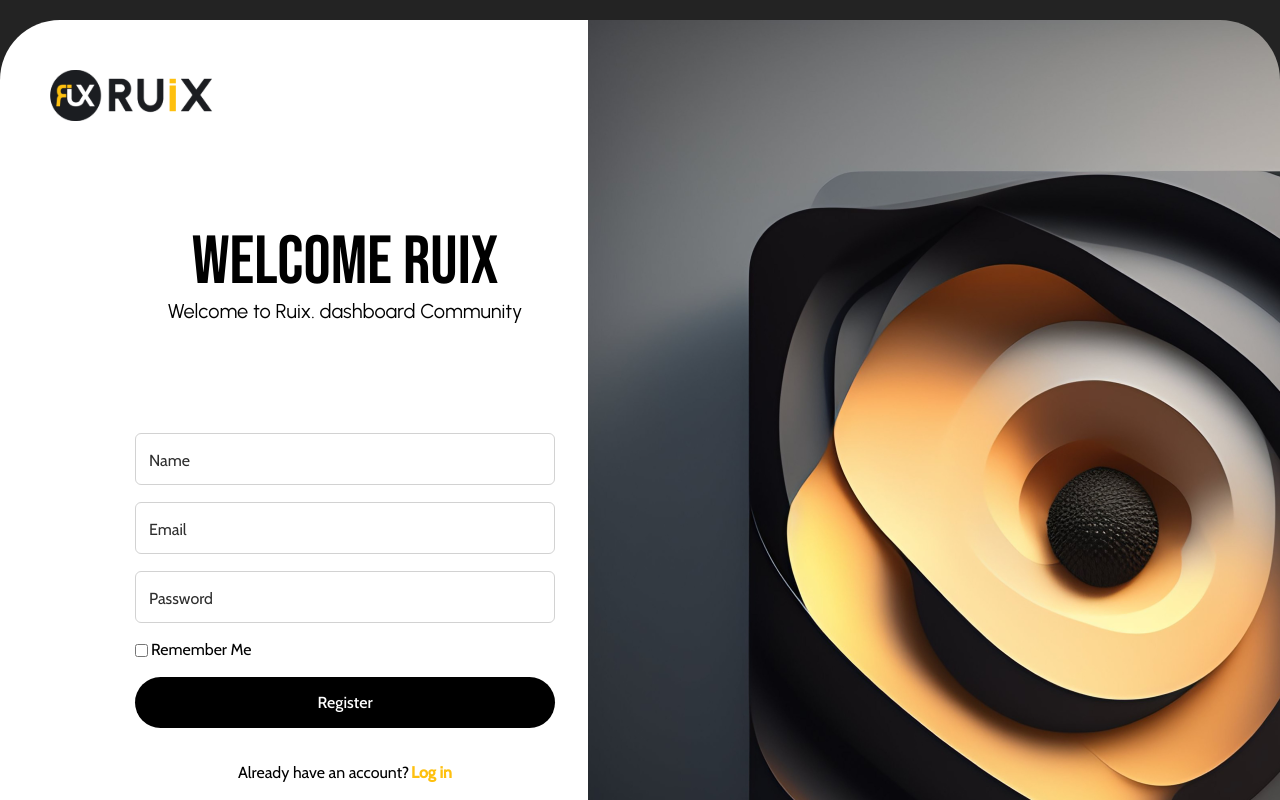
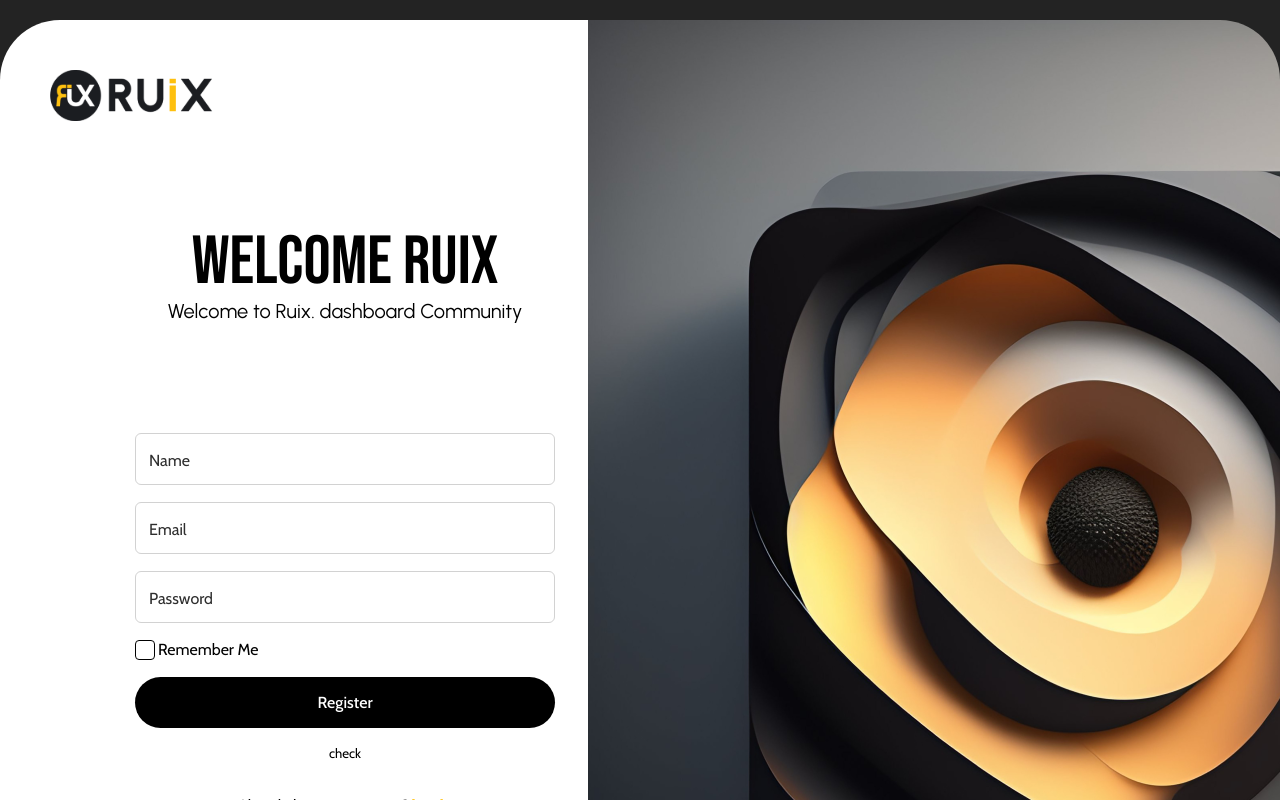
Before and after one commit to stepan10andreev/ruix-registration_form, a Next.js app: page / in a window 1280 px wide. Shown: the top 800 px of the page. Built offline with nearby package versions, Linux system fonts and the light colour scheme.

Commit message:
add react-hook-form and add validate in RegictrationForm

```diff
--- a/package.json
+++ b/package.json
@@ -12,11 +12,13 @@
     "@types/node": "20.3.1",
     "@types/react": "18.2.14",
     "@types/react-dom": "18.2.6",
+    "clsx": "^1.2.1",
     "eslint": "8.43.0",
     "eslint-config-next": "13.4.7",
     "next": "13.4.7",
     "react": "18.2.0",
     "react-dom": "18.2.0",
+    "react-hook-form": "^7.45.0",
     "typescript": "5.1.3"
   },
   "devDependencies": {
--- a/src/app/globals.css
+++ b/src/app/globals.css
@@ -7,7 +7,7 @@
   --input-placeholder-color:  #2E2E2E;
   --body-bg:                  rgb(35, 35, 35);
   --grey:                     #D2D2D2;
-  /* --grey-hover:               #a0a0a0; */
+  --error-color:              rgb(181, 0, 0);
   --grey-accent:              #a5a5a5;
   --yellow:                   #FEC00F;
   --yellow-accent:            #cc9500;
--- a/src/components/RegistrationFormContainer/RegistrationForm/RegistrationForm.module.scss
+++ b/src/components/RegistrationFormContainer/RegistrationForm/RegistrationForm.module.scss
@@ -46,10 +46,6 @@
   }
 }
 
-.checkbox {
-  margin: 0;
-}
-
 
 .button {
   padding: 16px;
@@ -85,3 +81,41 @@
   justify-items: center;
   gap: 3px;
 }
+
+
+
+.checkbox {
+  margin: 0;
+  -webkit-appearance: none;
+  appearance: none;
+  width: 1.5em;
+  height: 1.5em;
+  border: 1px solid var(--black);
+  border-radius: 4px;
+  outline: none;
+  cursor: pointer;
+
+  & + span {
+    cursor: pointer;
+  }
+
+  &.checked {
+    position: relative;
+    background-color: var(--grey);
+
+    &::before {
+      content: '\2713';
+      text-align: center;
+      color: var(--yellow-accent);
+      line-height: 1em;
+      width: 1em;
+      height: 1em;
+      margin: 0.25em;
+      display: inline-block;
+    }
+  }
+}
+
+.error {
+  color: var(--error-color);
+}
--- a/src/components/RegistrationFormContainer/RegistrationForm/RegistrationForm.tsx
+++ b/src/components/RegistrationFormContainer/RegistrationForm/RegistrationForm.tsx
@@ -1,24 +1,105 @@
-import React from 'react'
+'use client'
+import React, { useEffect, useState } from 'react'
 import styles from './RegistrationForm.module.scss'
 import { UIText } from '@/components/ui-components/UIText/UIText'
+import { SubmitHandler, useForm } from 'react-hook-form'
+import clsx from 'clsx'
+
+
+interface IUserRegData {
+  name: string;
+  email: string;
+  password: string;
+  rememberMe: boolean;
+}
+
+const requiredMessage = 'Поле обязательно для заполнения'
+const isValidMailMessage = 'Неправильный формат email'
+const isValisPasswordlMessage = 'Пароль должен содержать латиницу, минимум 6 символов, хотя бы 1 спецсимвол (!@#$%^&*), хотя бы 1 цифру, и хотя бы 1 букву в верхнем и нижнем регистре'
 
 export const RegistrationForm = () => {
+  const { register, handleSubmit, formState: {errors}, reset, getValues } = useForm<IUserRegData>();
+  const [isChecked, setIsChecked] = useState(false);
+
+  const onSubmit: SubmitHandler<IUserRegData> = (data) => {
+    console.log(data)
+    // reset();
+  }
+
+
+  // useEffect(() => {
+  //   setIsChecked(getValues('rememberMe'))
+  // }, [getValues('rememberMe')])
+
+  const onClick = () => {
+    console.log(getValues('rememberMe'))
+  }
+
+
   return (
-    <form className={styles.form}>
+    <form className={styles.form} onSubmit={handleSubmit(onSubmit)}>
       <label className={styles.label}>
-        <input type="text" className={styles.input} name='name' placeholder='Name'/>
+        <input
+          type="text"
+          className={styles.input}
+          placeholder='Name'
+          {...register('name', {
+            required: requiredMessage
+          })}
+        />
+        {errors.name && (
+          <div className={styles.error}>{errors.name.message}</div>
+        )}
       </label>
       <label className={styles.label}>
-        <input type="email" className={styles.input} name='Email' placeholder='Email'/>
+        <input
+          type="email"
+          className={styles.input}
+          placeholder='Email'
+          {...register('email', {
+            required: requiredMessage,
+            pattern: {
+              value: /^(([^<>()[\].,;:\s@"]+(\.[^<>()[\].,;:\s@"]+)*)|(".+"))@(([^<>()[\].,;:\s@"]+\.)+[^<>()[\].,;:\s@"]{2,})$/iu,
+              message: isValidMailMessage
+            }
+          })}
+        />
+        {errors.email && (
+        <div className={styles.error}>{errors.email.message}</div>
+        )}
       </label>
       <label className={styles.label}>
-        <input type="password" className={styles.input} name='Password' placeholder='Password'/>
+        <input
+          type="password"
+          className={styles.input}
+          placeholder='Password'
+          {...register('password', {
+            required: requiredMessage,
+            pattern: {
+              value: /(?=.*[0-9])(?=.*[!@#$%^&*])(?=.*[a-z])(?=.*[A-Z])[0-9a-zA-Z!@#$%^&*]{6,}/g,
+              message: isValisPasswordlMessage
+            }
+          })}
+        />
+        {errors.password && (
+        <div className={styles.error}>{errors.password.message}</div>
+        )}
       </label>
       <label className={styles.label}>
-        <input type="checkbox" className={styles.checkbox}/>
+        <input
+          type="checkbox"
+          className={clsx(styles.checkbox, {
+            [styles.checked]: isChecked,
+          })}
+          {...register('rememberMe', {
+            onChange: () => setIsChecked(getValues('rememberMe'))
+          }
+          )}
+        />
         <UIText text={'Remember Me'}/>
       </label>
       <button className={styles.button}>Register</button>
+      <button onClick={onClick}>check</button>
     </form>
   )
 }
```
Also changed, not shown: 1 other file (tests, documents, lock files or other folders).
